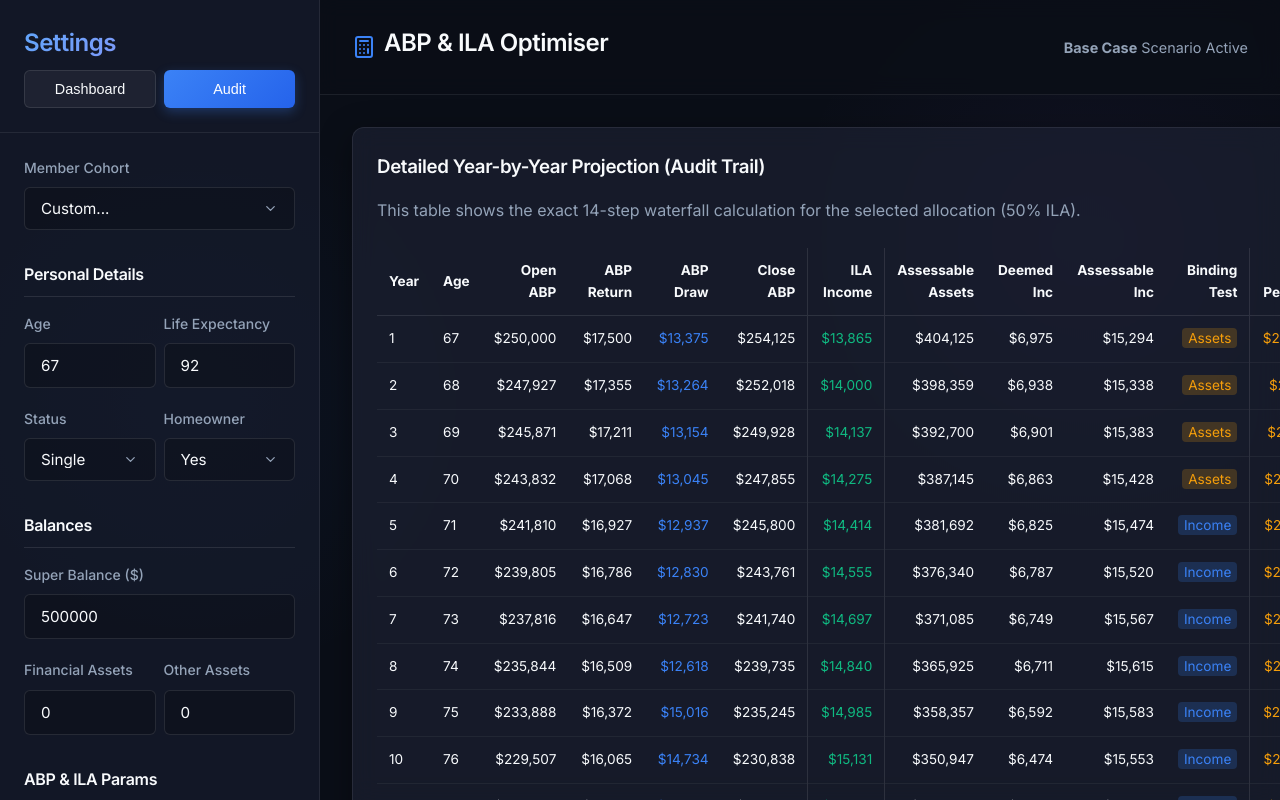
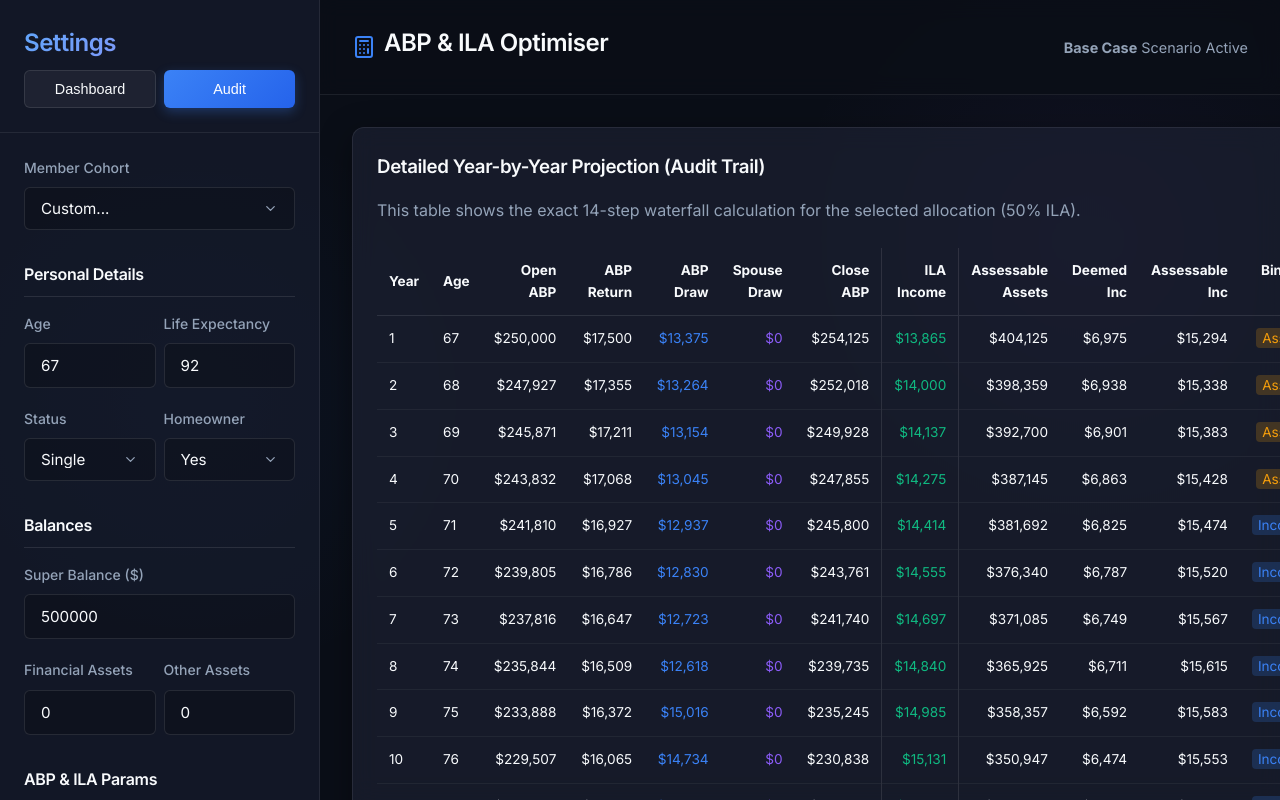
Before and after one commit to Lubo84/optimal_product_mix, a React (Vite) app: page / in a window 1280 px wide. Both pictures are taken after a click on the button "Audit". Built offline with nearby package versions, Linux system fonts and the light colour scheme.

Commit message:
feat: implement proportional drawdown for spouse super and visualize as separate income source

```diff
--- a/src/components/AuditTable.tsx
+++ b/src/components/AuditTable.tsx
@@ -24,6 +24,7 @@ export const AuditTable: React.FC<AuditTableProps> = ({ data }) => {
                             <th style={{ padding: '0.75rem' }}>Open ABP</th>
                             <th style={{ padding: '0.75rem' }}>ABP Return</th>
                             <th style={{ padding: '0.75rem' }}>ABP Draw</th>
+                            <th style={{ padding: '0.75rem' }}>Spouse Draw</th>
                             <th style={{ padding: '0.75rem' }}>Close ABP</th>
                             <th style={{ padding: '0.75rem', borderLeft: '1px solid rgba(255,255,255,0.1)' }}>ILA Income</th>
                             <th style={{ padding: '0.75rem', borderLeft: '1px solid rgba(255,255,255,0.1)' }}>Assessable Assets</th>
@@ -43,6 +44,7 @@ export const AuditTable: React.FC<AuditTableProps> = ({ data }) => {
                                 <td style={{ padding: '0.75rem', textAlign: 'right' }}>${Math.round(y.openingABPBalance).toLocaleString()}</td>
                                 <td style={{ padding: '0.75rem', textAlign: 'right' }}>${Math.round(y.abpInvestmentReturn).toLocaleString()}</td>
                                 <td style={{ padding: '0.75rem', textAlign: 'right', color: 'var(--color-chart-abp)' }}>${Math.round(y.abpDrawdown).toLocaleString()}</td>
+                                <td style={{ padding: '0.75rem', textAlign: 'right', color: 'var(--color-brand-accent)' }}>${Math.round(y.spouseDrawdown).toLocaleString()}</td>
                                 <td style={{ padding: '0.75rem', textAlign: 'right' }}>${Math.round(y.closingABPBalance).toLocaleString()}</td>
                                 <td style={{ padding: '0.75rem', textAlign: 'right', borderLeft: '1px solid rgba(255,255,255,0.1)', color: 'var(--color-chart-ila)' }}>${Math.round(y.ilaIncome).toLocaleString()}</td>
 
--- a/src/components/Dashboard.tsx
+++ b/src/components/Dashboard.tsx
@@ -17,6 +17,7 @@ export const Dashboard: React.FC<DashboardProps> = ({ data, inputs }) => {
     const chartData = years.map(y => ({
         age: y.age,
         abpDrawdown: Math.round(y.abpDrawdown),
+        spouseDrawdown: Math.round(y.spouseDrawdown),
         ilaIncome: Math.round(y.ilaIncome),
         agePension: Math.round(y.agePensionEntitlement),
         rentAssistance: Math.round(y.rentAssistance),
@@ -90,6 +91,9 @@ export const Dashboard: React.FC<DashboardProps> = ({ data, inputs }) => {
                         <Tooltip content={<CustomTooltip />} />
                         <Legend />
                         <Area type="monotone" dataKey="abpDrawdown" name="ABP Drawdown" stackId="1" stroke="var(--color-chart-abp)" fill="var(--color-chart-abp)" fillOpacity={0.6} />
+                        {inputs.coupleStatus === 'Couple' && (
+                            <Area type="monotone" dataKey="spouseDrawdown" name="Spouse Drawdown" stackId="1" stroke="var(--color-brand-accent)" fill="var(--color-brand-accent)" fillOpacity={0.4} />
+                        )}
                         <Area type="monotone" dataKey="ilaIncome" name="ILA Income" stackId="1" stroke="var(--color-chart-ila)" fill="var(--color-chart-ila)" fillOpacity={0.6} />
                         <Area type="monotone" dataKey="agePension" name="Age Pension" stackId="1" stroke="var(--color-chart-ap)" fill="var(--color-chart-ap)" fillOpacity={0.6} />
                         <Area type="monotone" dataKey="rentAssistance" name="Rent Assist" stackId="1" stroke="var(--color-chart-ra)" fill="var(--color-chart-ra)" fillOpacity={0.6} />
--- a/src/engine/projection.ts
+++ b/src/engine/projection.ts
@@ -75,19 +75,10 @@ export function runProjection(inputs: UserInputs): ProjectionOutput {
         }
         cumulativeIlaIncome += ilaIncome;
 
-        // Spouse Super Depletion (assumed 100% ABP at minimum statutory drawdown)
-        let spouseClosingBalance = 0;
-        if (inputs.coupleStatus === 'Couple' && currentSpouseSuper > 0) {
-            const currentSpouseAge = inputs.spouseAge + (year - 1);
-            const spouseInvestmentReturn = currentSpouseSuper * strategyReturn;
-            const maxAvailable = currentSpouseSuper + spouseInvestmentReturn;
-            const spouseDrawdown = calculateABPDrawdown(maxAvailable, currentSpouseAge, 'Minimum statutory', 0, 0, 1);
-            spouseClosingBalance = maxAvailable - spouseDrawdown;
-            currentSpouseSuper = spouseClosingBalance;
-        }
-
         // 4-11: ABP Drawdown & Age Pension (Target Income Iteration)
         let bestDrawdown = 0;
+        let bestSpouseDrawdown = 0;
+        let spouseClosingBalance = 0;
         let finalAssessableAssets = 0;
         let finalDeemedIncome = 0;
         let finalAssessableIncome = 0;
@@ -95,7 +86,20 @@ export function runProjection(inputs: UserInputs): ProjectionOutput {
         let finalRentAssistance = 0;
         let finalTotalIncome = 0;
 
+        // Maximum drawdowns available
         const maxAvailableDrawdown = openingABPBalance + abpInvestmentReturn;
+
+        // Spouse baseline calculations
+        let spouseInvestmentReturn = 0;
+        let maxSpouseAvailable = 0;
+        let minSpouseDrawdown = 0;
+        if (inputs.coupleStatus === 'Couple' && currentSpouseSuper > 0) {
+            const currentSpouseAge = inputs.spouseAge + (year - 1);
+            spouseInvestmentReturn = currentSpouseSuper * strategyReturn;
+            maxSpouseAvailable = currentSpouseSuper + spouseInvestmentReturn;
+            minSpouseDrawdown = calculateABPDrawdown(maxSpouseAvailable, currentSpouseAge, 'Minimum statutory', 0, 0, 1);
+        }
+
         let minDrawdown = calculateABPDrawdown(
             maxAvailableDrawdown,
             currentAge,
@@ -109,13 +113,17 @@ export function runProjection(inputs: UserInputs): ProjectionOutput {
         const targetIncomeNominal = inputs.targetIncome * inflationFactor;
 
         let currentDrawdown = minDrawdown;
+        let currentSpouseDrawdown = minSpouseDrawdown;
 
         for (let iter = 0; iter < 5; iter++) {
             currentDrawdown = Math.max(minDrawdown, Math.min(currentDrawdown, maxAvailableDrawdown));
+            currentSpouseDrawdown = Math.max(minSpouseDrawdown, Math.min(currentSpouseDrawdown, maxSpouseAvailable));
 
             const testClosingBalance = maxAvailableDrawdown - currentDrawdown;
-            const assessAssets = calculateAssessableAssets(inputs, testClosingBalance, ilaPurchasePrice, year, currentAge, spouseClosingBalance);
-            const deemedInc = calculateDeemedIncome(inputs, testClosingBalance, spouseClosingBalance);
+            const testSpouseClosingBalance = maxSpouseAvailable - currentSpouseDrawdown;
+
+            const assessAssets = calculateAssessableAssets(inputs, testClosingBalance, ilaPurchasePrice, year, currentAge, testSpouseClosingBalance);
+            const deemedInc = calculateDeemedIncome(inputs, testClosingBalance, testSpouseClosingBalance);
             const assessInc = calculateAssessableIncome(inputs, deemedInc, ilaIncome);
             const apCalc = calculateAgePension(inputs, assessAssets, assessInc, inflationFactor);
 
@@ -128,13 +136,13 @@ export function runProjection(inputs: UserInputs): ProjectionOutput {
 
                 const greaterReduction = Math.max(apCalc.assetsTestReduction, apCalc.incomeTestReduction);
 
-                // If they are eligible for at least $1 of Age Pension OR Rent Assistance covers the reduction gap
+                // If they are eligible for at least $1 of Age Pension OR Rent Assistance covers the gap
                 let totalEntitlement = Math.max(0, maxPension + maxRA - greaterReduction);
                 ra = Math.min(maxRA, totalEntitlement);
                 ap = Math.max(0, totalEntitlement - ra); // Base pension is the remainder
             }
 
-            let totalInc = currentDrawdown + ilaIncome + ap + ra;
+            let totalInc = currentDrawdown + currentSpouseDrawdown + ilaIncome + ap + ra;
 
             finalAssessableAssets = assessAssets;
             finalDeemedIncome = deemedInc;
@@ -142,23 +150,55 @@ export function runProjection(inputs: UserInputs): ProjectionOutput {
             finalAgePensionCalc = { ...apCalc, pensionPayable: ap };
             finalRentAssistance = ra;
             finalTotalIncome = totalInc;
+            spouseClosingBalance = testSpouseClosingBalance;
 
             if (inputs.drawdownMode === 'Minimum statutory') {
                 bestDrawdown = currentDrawdown;
+                bestSpouseDrawdown = currentSpouseDrawdown;
                 break;
             }
 
             const shortfall = targetIncomeNominal - totalInc;
-            if (Math.abs(shortfall) < 1 || currentDrawdown >= maxAvailableDrawdown || (shortfall < 0 && currentDrawdown <= minDrawdown)) {
+
+            const canPrimaryIncrease = currentDrawdown < maxAvailableDrawdown;
+            const canSpouseIncrease = currentSpouseDrawdown < maxSpouseAvailable;
+
+            if (Math.abs(shortfall) < 1 || (!canPrimaryIncrease && !canSpouseIncrease)) {
                 bestDrawdown = currentDrawdown;
+                bestSpouseDrawdown = currentSpouseDrawdown;
                 break;
             }
 
-            currentDrawdown += shortfall;
+            // Distribute shortfall proportionally based on available remaining balances
+            if (shortfall > 0) {
+                const primaryRemaining = maxAvailableDrawdown - currentDrawdown;
+                const spouseRemaining = maxSpouseAvailable - currentSpouseDrawdown;
+                const totalRemaining = primaryRemaining + spouseRemaining;
+
+                if (totalRemaining > 0) {
+                    const primaryShare = primaryRemaining / totalRemaining;
+                    currentDrawdown += (shortfall * primaryShare);
+                    currentSpouseDrawdown += (shortfall * (1 - primaryShare));
+                }
+            } else {
+                // Shortfall is negative (too much income), try to scale back down to minimums
+                const primaryExcess = currentDrawdown - minDrawdown;
+                const spouseExcess = currentSpouseDrawdown - minSpouseDrawdown;
+                const totalExcess = primaryExcess + spouseExcess;
+
+                if (totalExcess > 0) {
+                    const primaryShare = primaryExcess / totalExcess;
+                    currentDrawdown += (shortfall * primaryShare);
+                    currentSpouseDrawdown += (shortfall * (1 - primaryShare));
+                }
+            }
+
             bestDrawdown = currentDrawdown;
+            bestSpouseDrawdown = currentSpouseDrawdown;
         }
 
         const abpDrawdown = bestDrawdown;
+        currentSpouseSuper = spouseClosingBalance;
 
         // 5: Closing ABP balance
         const closingABPBalance = openingABPBalance + abpInvestmentReturn - abpDrawdown;
@@ -176,6 +216,7 @@ export function runProjection(inputs: UserInputs): ProjectionOutput {
             abpInvestmentReturn: real(abpInvestmentReturn),
             ilaIncome: real(ilaIncome),
             abpDrawdown: real(abpDrawdown),
+            spouseDrawdown: real(bestSpouseDrawdown),
             closingABPBalance: real(closingABPBalance),
             assessableAssets: real(finalAssessableAssets),
             deemedIncome: real(finalDeemedIncome),
--- a/src/engine/types.ts
+++ b/src/engine/types.ts
@@ -83,6 +83,7 @@ export interface ProjectionYearOutput {
     abpInvestmentReturn: number;
     ilaIncome: number;
     abpDrawdown: number;
+    spouseDrawdown: number; // Added for separate income tracking
     closingABPBalance: number;
 
     assessableAssets: number;
```
